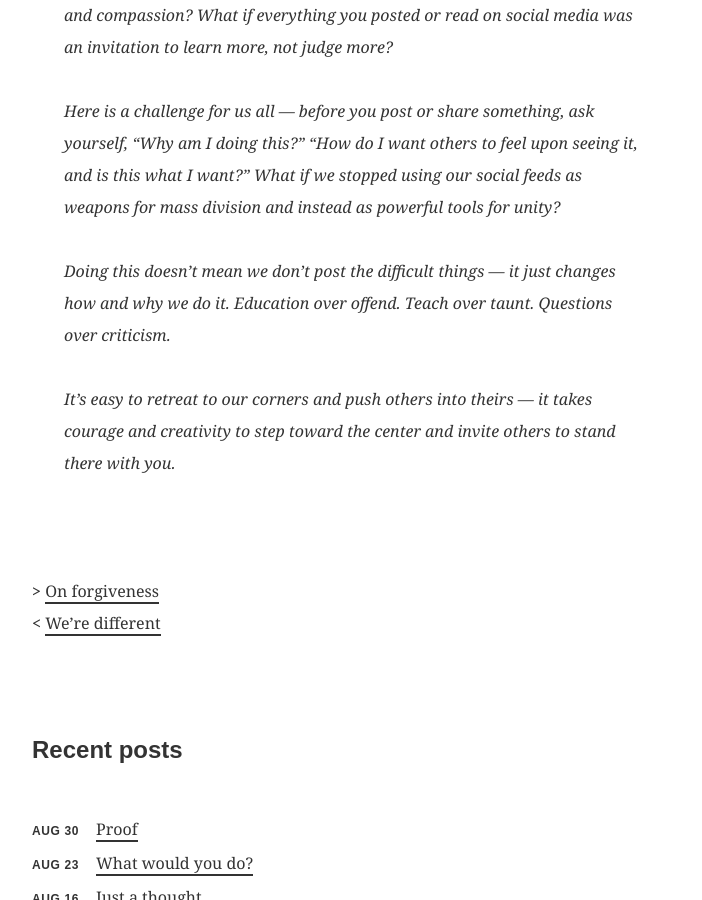
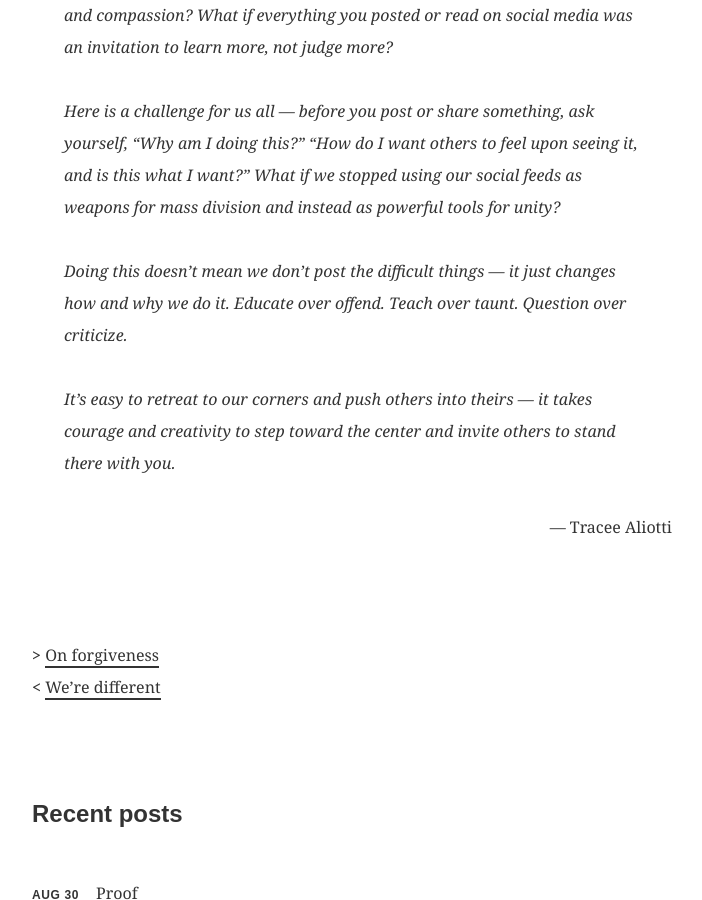
Before and after one commit to michaelaliotti/michaelaliotti.github.io, a Jekyll site: the page built from _posts/2021-05-03-before-you-post-that.md, in a window 1280 px wide and 900 px high, scrolled down 1353 px. Shown: the whole window, without its empty margins (288-990 px from the left). Built offline with Jekyll 4.4.1, drawn with Linux system fonts in a browser that asks for light colours; some of the changed text lies outside the part shown.

Commit message:
Updated post for 03 May 2021.

```diff
--- a/_posts/2021-05-03-before-you-post-that.md
+++ b/_posts/2021-05-03-before-you-post-that.md
@@ -3,7 +3,7 @@ layout: post
 title: Before you post that
 ---
 
-This is something my wife wrote, and I thought it was worth sharing:
+The following was written by my wife, Tracee Aliotti:
 
 > I have something that's been tugging at my heart. It's about a behavior I frequently see on Facebook, but it can be found on most any social platform. No one reading this asked for my opinion, and no particular post or person provoked my writing this. It's just something I wanted to get out of my head and share.
 >
@@ -19,6 +19,9 @@ This is something my wife wrote, and I thought it was worth sharing:
 >
 > Here is a challenge for us all --- before you post or share something, ask yourself, "Why am I doing this?" "How do I want others to feel upon seeing it, and is this what I want?" What if we stopped using our social feeds as weapons for mass division and instead as powerful tools for unity?
 >
-> Doing this doesn't mean we don't post the difficult things --- it just changes how and why we do it. Education over offend. Teach over taunt. Questions over criticism.
+> Doing this doesn't mean we don't post the difficult things --- it just changes how and why we do it. Educate over offend. Teach over taunt. Question over criticize.
 >
 > It's easy to retreat to our corners and push others into theirs --- it takes courage and creativity to step toward the center and invite others to stand there with you.
+
+{: style="text-align: right;" }
+--- Tracee Aliotti
```
